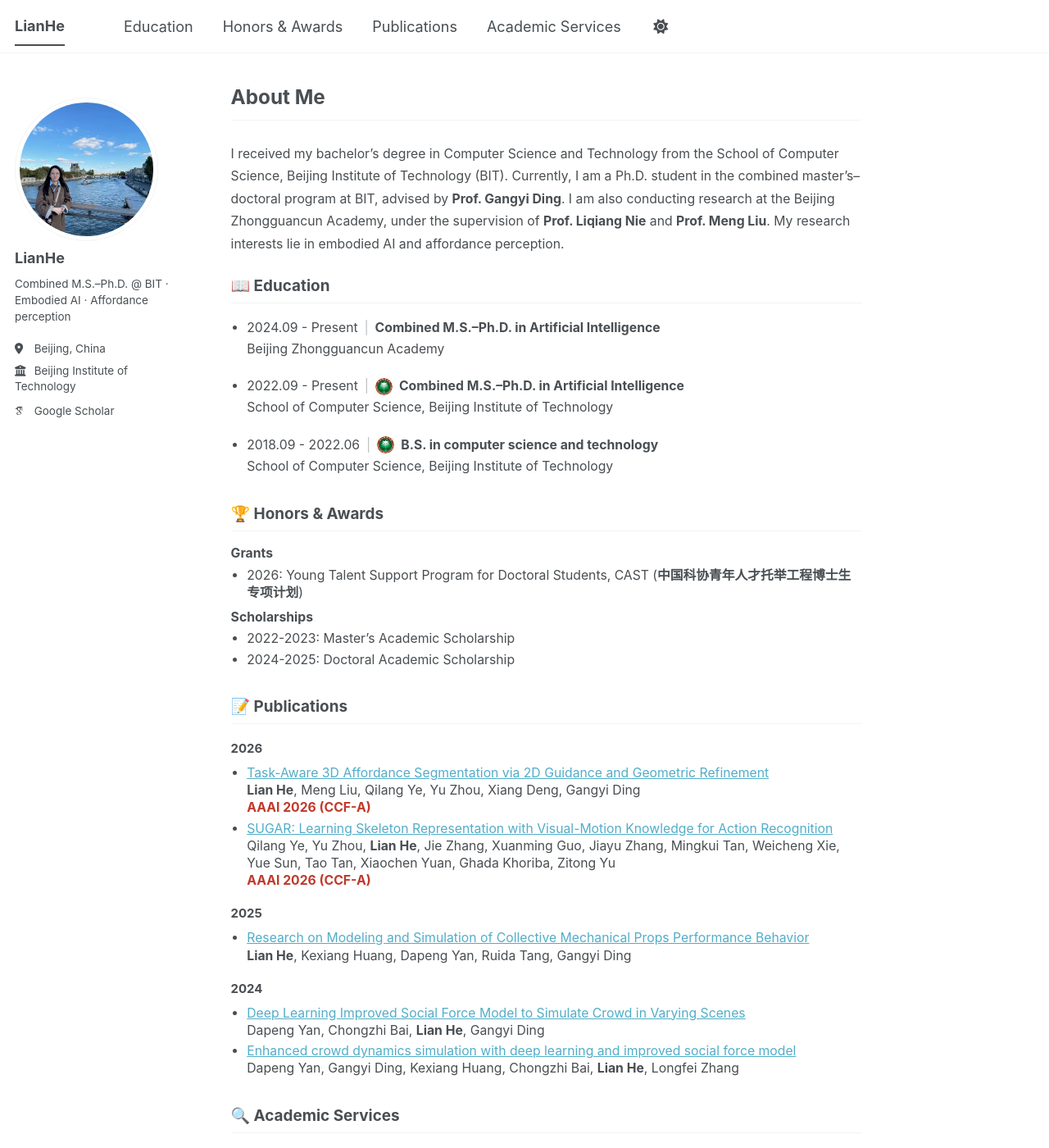
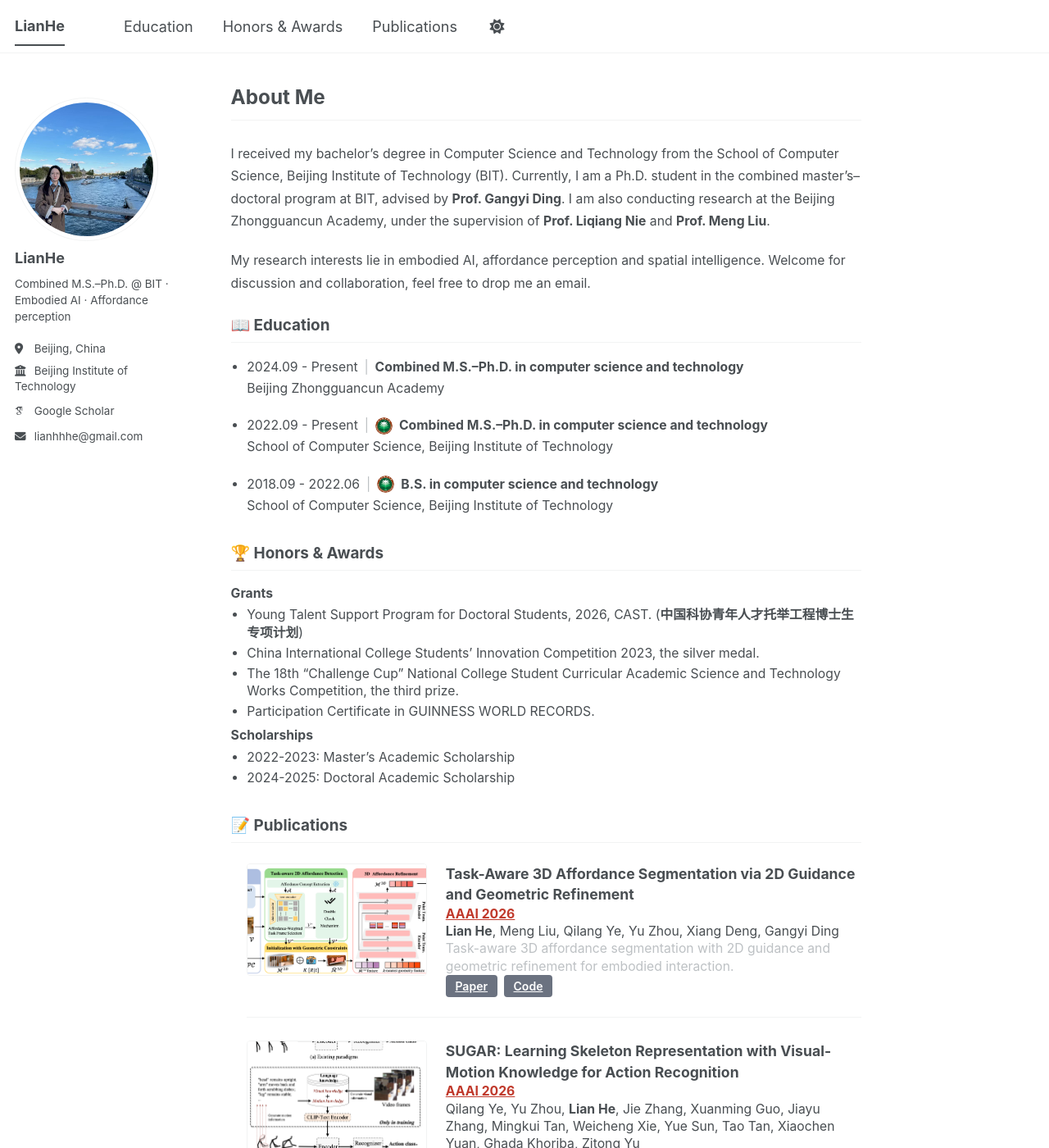
Before and after one commit to LianHe00/LianHe00.github.io, a Jekyll site: the page built from _pages/about.md, in a window 1280 px wide and 1400 px high. Shown: the whole window at 82% size. Built offline with Jekyll 4.4.1, drawn with Linux system fonts in a browser that asks for light colours; some web fonts are replaced; a script bundle is joined from its source files by our own code; library files that are not in the unit come from our copies; some of the changed text lies outside the part shown.

Commit message:
Update personal site content

```diff
--- a/_config.yml
+++ b/_config.yml
@@ -30,7 +30,7 @@ author:
   location         : "Beijing, China"
   employer         : "Beijing Institute of Technology"
   uri              : # URL
-  email            : # Add your email to show it in the sidebar
+  email            : "lianhhhe@gmail.com"
 
   # Academic websites
   academia         : # URL
--- a/_data/navigation.yml
+++ b/_data/navigation.yml
@@ -9,6 +9,3 @@ main:
 
   - title: "Publications"
     url: /#publications
-
-  - title: "Academic Services"
-    url: /#academic-services
--- a/_includes/author-profile.html
+++ b/_includes/author-profile.html
@@ -33,9 +33,6 @@
       {% if author.uri %}
         <li><a href="{{ author.uri }}"><i class="fas fa-fw fa-link icon-pad-right" aria-hidden="true"></i>{{ site.data.ui-text[site.locale].website_label | default: "Website" }}</a></li>
       {% endif %}
-      {% if author.email %}
-        <li><a href="mailto:{{ author.email }}"><i class="fas fa-fw fa-envelope icon-pad-right" aria-hidden="true"></i>{{ site.data.ui-text[site.locale].email_label | default: "Email" }}</a></li>
-      {% endif %}
 
       <!-- Font Awesome and Academicons icons / Academic websites -->
       {% if author.academia %}
@@ -46,6 +43,9 @@
       {% endif %}
       {% if author.googlescholar %}
         <li><a href="{{ author.googlescholar }}"><i class="ai ai-google-scholar ai-fw icon-pad-right"></i>Google Scholar</a></li>
+      {% endif %}
+      {% if author.email %}
+        <li><a href="mailto:{{ author.email }}"><i class="fas fa-fw fa-envelope icon-pad-right" aria-hidden="true"></i>{{ author.email }}</a></li>
       {% endif %}
       {% if author.inspire-hep %}
         <li><a href="{{ author.inspire-hep }}"><i class="ai ai-inspire ai-fw icon-pad-right"></i>INSPIRE-HEP</a></li>
--- a/_pages/about.md
+++ b/_pages/about.md
@@ -11,7 +11,9 @@ redirect_from:
 
 <div class="about-home" markdown="1">
 
-I received my bachelor's degree in Computer Science and Technology from the School of Computer Science, Beijing Institute of Technology (BIT). Currently, I am a Ph.D. student in the combined master's–doctoral program at BIT, advised by **Prof. Gangyi Ding**. I am also conducting research at the Beijing Zhongguancun Academy, under the supervision of **Prof. Liqiang Nie** and **Prof. Meng Liu**. My research interests lie in embodied AI and affordance perception.
+I received my bachelor's degree in Computer Science and Technology from the School of Computer Science, Beijing Institute of Technology (BIT). Currently, I am a Ph.D. student in the combined master's–doctoral program at BIT, advised by **Prof. Gangyi Ding**. I am also conducting research at the Beijing Zhongguancun Academy, under the supervision of **Prof. Liqiang Nie** and **Prof. Meng Liu**.
+
+My research interests lie in embodied AI, affordance perception and spatial intelligence. Welcome for discussion and collaboration, feel free to drop me an email.
 
 <h2 id="education">📖 Education</h2>
 
@@ -20,7 +22,7 @@ I received my bachelor's degree in Computer Science and Technology from the Scho
     <div class="education-item__header">
       <span class="education-item__dates">2024.09 - Present</span>
       <span class="education-item__sep">|</span>
-      <strong class="education-item__degree">Combined M.S.–Ph.D. in Artificial Intelligence</strong>
+      <strong class="education-item__degree">Combined M.S.–Ph.D. in computer science and technology</strong>
     </div>
     <span class="education-item__org">Beijing Zhongguancun Academy</span>
   </li>
@@ -29,7 +31,7 @@ I received my bachelor's degree in Computer Science and Technology from the Scho
       <span class="education-item__dates">2022.09 - Present</span>
       <span class="education-item__sep">|</span>
       <img class="education-item__logo" src="{{ base_path }}/images/logo.svg" alt="Beijing Institute of Technology" width="22" height="22" />
-      <strong class="education-item__degree">Combined M.S.–Ph.D. in Artificial Intelligence</strong>
+      <strong class="education-item__degree">Combined M.S.–Ph.D. in computer science and technology</strong>
     </div>
     <span class="education-item__org">School of Computer Science, Beijing Institute of Technology</span>
   </li>
@@ -48,7 +50,11 @@ I received my bachelor's degree in Computer Science and Technology from the Scho
 
 **Grants**
 
-* 2026: Young Talent Support Program for Doctoral Students, CAST (**中国科协青年人才托举工程博士生专项计划**)
+* Young Talent Support Program for Doctoral Students, 2026, CAST. (**中国科协青年人才托举工程博士生专项计划**)
+* China International College Students' Innovation Competition 2023, the silver medal.
+* The 18th  "Challenge Cup" National College Student Curricular Academic Science and Technology Works Competition, the third prize.
+* Participation Certificate in GUINNESS WORLD RECORDS.
+
 
 **Scholarships**
 
@@ -57,45 +63,80 @@ I received my bachelor's degree in Computer Science and Technology from the Scho
 
 <h2 id="publications">📝 Publications</h2>
 
-<div class="publication-year" markdown="0"><span class="publication-year__badge">2026</span></div>
-<ul class="publication-list" markdown="0">
-  <li class="publication-item">
-    <p class="publication-item__title"><a href="https://arxiv.org/pdf/2511.11702" target="_blank" rel="noopener noreferrer">Task-Aware 3D Affordance Segmentation via 2D Guidance and Geometric Refinement</a></p>
-    <p class="publication-item__authors"><strong>Lian He</strong>, Meng Liu, Qilang Ye, Yu Zhou, Xiang Deng, Gangyi Ding</p>
-    <p class="publication-item__venue">AAAI 2026 (CCF-A)</p>
+<ul class="pub-cards" markdown="0">
+  <li class="pub-card">
+    <div class="pub-card__media">
+      <img src="{{ base_path }}/images/publications/tas3d-affordance.jpg" alt="Task-Aware 3D Affordance Segmentation" loading="lazy" onerror="this.onerror=null;this.src='{{ base_path }}/images/publications/placeholder.svg';" />
+    </div>
+    <div class="pub-card__body">
+      <h3 class="pub-card__title">Task-Aware 3D Affordance Segmentation via 2D Guidance and Geometric Refinement</h3>
+      <p class="pub-card__venue"><a href="https://arxiv.org/pdf/2511.11702" target="_blank" rel="noopener noreferrer">AAAI 2026</a></p>
+      <p class="pub-card__authors"><strong>Lian He</strong>, Meng Liu, Qilang Ye, Yu Zhou, Xiang Deng, Gangyi Ding</p>
+      <p class="pub-card__desc">Task-aware 3D affordance segmentation with 2D guidance and geometric refinement for embodied interaction.</p>
+      <div class="pub-card__actions">
+        <a class="pub-card__btn" href="https://arxiv.org/pdf/2511.11702" target="_blank" rel="noopener noreferrer">Paper</a>
+        <a class="pub-card__btn" href="https://github.com/LianHe00/TASA-main" target="_blank" rel="noopener noreferrer">Code</a>
+      </div>
+    </div>
   </li>
-  <li class="publication-item">
-    <p class="publication-item__title"><a href="https://arxiv.org/pdf/2511.10091" target="_blank" rel="noopener noreferrer">SUGAR: Learning Skeleton Representation with Visual-Motion Knowledge for Action Recognition</a></p>
-    <p class="publication-item__authors">Qilang Ye, Yu Zhou, <strong>Lian He</strong>, Jie Zhang, Xuanming Guo, Jiayu Zhang, Mingkui Tan, Weicheng Xie, Yue Sun, Tao Tan, Xiaochen Yuan, Ghada Khoriba, Zitong Yu</p>
-    <p class="publication-item__venue">AAAI 2026 (CCF-A)</p>
+  <li class="pub-card">
+    <div class="pub-card__media">
+      <img src="{{ base_path }}/images/publications/sugar.jpg" alt="SUGAR: Learning Skeleton Representation" loading="lazy" onerror="this.onerror=null;this.src='{{ base_path }}/images/publications/placeholder.svg';" />
+    </div>
+    <div class="pub-card__body">
+      <h3 class="pub-card__title">SUGAR: Learning Skeleton Representation with Visual-Motion Knowledge for Action Recognition</h3>
+      <p class="pub-card__venue"><a href="https://arxiv.org/pdf/2511.10091" target="_blank" rel="noopener noreferrer">AAAI 2026</a></p>
+      <p class="pub-card__authors">Qilang Ye, Yu Zhou, <strong>Lian He</strong>, Jie Zhang, Xuanming Guo, Jiayu Zhang, Mingkui Tan, Weicheng Xie, Yue Sun, Tao Tan, Xiaochen Yuan, Ghada Khoriba, Zitong Yu</p>
+      <p class="pub-card__desc">Skeleton action recognition via visual-motion knowledge for stronger spatiotemporal representation learning.</p>
+      <div class="pub-card__actions">
+        <a class="pub-card__btn" href="https://arxiv.org/pdf/2511.10091" target="_blank" rel="noopener noreferrer">Paper</a>
+      </div>
+    </div>
+  </li>
+  <li class="pub-card">
+    <div class="pub-card__media">
+      <img src="{{ base_path }}/images/publications/collective-mechanical-props.jpg" alt="Collective Mechanical Props Performance Behavior" loading="lazy" onerror="this.onerror=null;this.src='{{ base_path }}/images/publications/placeholder.svg';" />
+    </div>
+    <div class="pub-card__body">
+      <h3 class="pub-card__title">Research on Modeling and Simulation of Collective Mechanical Props Performance Behavior</h3>
+      <p class="pub-card__venue"><a href="https://dc-china-simulation.researchcommons.org/cgi/viewcontent.cgi?article=4491&amp;context=journal" target="_blank" rel="noopener noreferrer">China Simulation 2025</a></p>
+      <p class="pub-card__authors"><strong>Lian He</strong>, Kexiang Huang, Dapeng Yan, Ruida Tang, Gangyi Ding</p>
+      <p class="pub-card__desc">Modeling and simulation framework for collective mechanical props performance behavior analysis.</p>
+      <div class="pub-card__actions">
+        <a class="pub-card__btn" href="https://dc-china-simulation.researchcommons.org/cgi/viewcontent.cgi?article=4491&amp;context=journal" target="_blank" rel="noopener noreferrer">Paper</a>
+      </div>
+    </div>
+  </li>
+  <li class="pub-card">
+    <div class="pub-card__media">
+      <img src="{{ base_path }}/images/publications/social-force-varying-scenes.jpg" alt="Deep Learning Improved Social Force Model" loading="lazy" onerror="this.onerror=null;this.src='{{ base_path }}/images/publications/placeholder.svg';" />
+    </div>
+    <div class="pub-card__body">
+      <h3 class="pub-card__title">Deep Learning Improved Social Force Model to Simulate Crowd in Varying Scenes</h3>
+      <p class="pub-card__venue"><a href="https://ieeexplore.ieee.org/abstract/document/10548157/" target="_blank" rel="noopener noreferrer">IEEE 2024</a></p>
+      <p class="pub-card__authors">Dapeng Yan, Chongzhi Bai, <strong>Lian He</strong>, Gangyi Ding</p>
+      <p class="pub-card__desc">Deep learning-enhanced social force model for more realistic crowd simulation across diverse scenes.</p>
+      <div class="pub-card__actions">
+        <a class="pub-card__btn" href="https://ieeexplore.ieee.org/abstract/document/10548157/" target="_blank" rel="noopener noreferrer">Paper</a>
+      </div>
+    </div>
+  </li>
+  <li class="pub-card">
+    <div class="pub-card__media">
+      <img src="{{ base_path }}/images/publications/crowd-dynamics-mdpi.jpg" alt="Enhanced crowd dynamics simulation" loading="lazy" onerror="this.onerror=null;this.src='{{ base_path }}/images/publications/placeholder.svg';" />
+    </div>
+    <div class="pub-card__body">
+      <h3 class="pub-card__title">Enhanced crowd dynamics simulation with deep learning and improved social force model</h3>
+      <p class="pub-card__venue"><a href="https://www.mdpi.com/2079-9292/13/5/934" target="_blank" rel="noopener noreferrer">Electronics 2024</a></p>
+      <p class="pub-card__authors">Dapeng Yan, Gangyi Ding, Kexiang Huang, Chongzhi Bai, <strong>Lian He</strong>, Longfei Zhang</p>
+      <p class="pub-card__desc">Improved crowd dynamics simulation by combining deep learning with an enhanced social force model.</p>
+      <div class="pub-card__actions">
+        <a class="pub-card__btn" href="https://www.mdpi.com/2079-9292/13/5/934" target="_blank" rel="noopener noreferrer">Paper</a>
+      </div>
+    </div>
   </li>
 </ul>
 
-<div class="publication-year" markdown="0"><span class="publication-year__badge">2025</span></div>
-<ul class="publication-list" markdown="0">
-  <li class="publication-item">
-    <p class="publication-item__title"><a href="https://dc-china-simulation.researchcommons.org/cgi/viewcontent.cgi?article=4491&amp;context=journal" target="_blank" rel="noopener noreferrer">Research on Modeling and Simulation of Collective Mechanical Props Performance Behavior</a></p>
-    <p class="publication-item__authors"><strong>Lian He</strong>, Kexiang Huang, Dapeng Yan, Ruida Tang, Gangyi Ding</p>
-  </li>
-</ul>
-
-<div class="publication-year" markdown="0"><span class="publication-year__badge">2024</span></div>
-<ul class="publication-list" markdown="0">
-  <li class="publication-item">
-    <p class="publication-item__title"><a href="https://ieeexplore.ieee.org/abstract/document/10548157/" target="_blank" rel="noopener noreferrer">Deep Learning Improved Social Force Model to Simulate Crowd in Varying Scenes</a></p>
-    <p class="publication-item__authors">Dapeng Yan, Chongzhi Bai, <strong>Lian He</strong>, Gangyi Ding</p>
-  </li>
-  <li class="publication-item">
-    <p class="publication-item__title"><a href="https://www.mdpi.com/2079-9292/13/5/934" target="_blank" rel="noopener noreferrer">Enhanced crowd dynamics simulation with deep learning and improved social force model</a></p>
-    <p class="publication-item__authors">Dapeng Yan, Gangyi Ding, Kexiang Huang, Chongzhi Bai, <strong>Lian He</strong>, Longfei Zhang</p>
-  </li>
-</ul>
-
-<h2 id="academic-services">🔍 Academic Services</h2>
-
-**Program Committee Member / Reviewer**
-
-* **Top-tier AI Conferences:** AAAI (2026)
-
+<!-- Publications 调用方式：在 _pages/about.md 的 pub-cards 列表中复制 pub-card 结构；替换图片路径、标题、venue 链接、作者、摘要与 Paper/Code 按钮链接；缩略图放在 images/publications/ 目录下 -->
 
 </div>
--- a/_sass/layout/_about-home.scss
+++ b/_sass/layout/_about-home.scss
@@ -44,93 +44,146 @@ html:has(.about-home) {
   }
 }
 
-/* Publications (homepage) */
+/* Publications (homepage) — card layout with teaser image */
 
-.publication-year {
-  margin: 1em 0 0.35em;
+.pub-cards {
+  list-style: none;
+  margin: 0.35em 0 0;
+  padding: 0;
+}
+
+.pub-card {
+  display: flex;
+  gap: 1.25rem;
+  align-items: flex-start;
+  padding: 1.35rem 0;
+  border-bottom: 1px solid var(--global-border-color);
 
   &:first-child {
-    margin-top: 0.35em;
+    padding-top: 0.5rem;
+  }
+
+  &:last-child {
+    border-bottom: 0;
+    padding-bottom: 0.25rem;
+  }
+
+  p,
+  h3 {
+    margin: 0;
   }
 }
 
-.publication-year__badge {
-  display: inline-block;
-  background: transparent;
-  color: var(--global-text-color);
-  font-size: 0.95em;
-  font-weight: 700;
-  line-height: 1.2;
-  padding: 0;
-}
+.pub-card__media {
+  flex: 0 0 31%;
+  max-width: 220px;
+  min-width: 120px;
 
-.publication-list {
-  list-style: disc;
-  margin: 0 0 0.5em 1.25em;
-  padding: 0;
-}
-
-.publication-item {
-  margin-bottom: 1em;
-
-  &:last-child {
-    margin-bottom: 0.25em;
-  }
-
-  p {
-    margin: 0;
-    line-height: 1.35;
+  img {
+    display: block;
+    width: 100%;
+    height: auto;
+    aspect-ratio: 16 / 10;
+    object-fit: cover;
+    border-radius: 4px;
+    border: 1px solid var(--global-border-color);
+    background: var(--global-bg-color);
   }
 }
 
-.publication-item__title {
-  margin: 0 0 0.1em;
+.pub-card__body {
+  flex: 1;
+  min-width: 0;
+}
+
+.pub-card__title {
+  font-size: 0.98rem;
+  font-weight: 700;
+  line-height: 1.45;
+  color: var(--global-text-color);
+  margin-bottom: 0.2em;
+}
+
+.pub-card__venue {
+  margin-bottom: 0.25em;
+  line-height: 1.35;
 
   a {
-    color: var(--global-link-color);
+    color: #c0392b;
+    font-weight: 700;
     text-decoration: underline;
-    font-weight: 400;
 
     &:hover {
+      color: #a93226;
       text-decoration: underline;
     }
   }
 }
 
-.publication-item__title-text {
-  color: var(--global-link-color);
-  text-decoration: underline;
-}
-
-.publication-item__authors {
-  margin: 0 0 0.05em;
+.pub-card__authors {
+  margin-bottom: 0.35em;
+  line-height: 1.45;
   color: var(--global-text-color);
 }
 
-.publication-item__venue {
-  margin: 0;
-  color: #c0392b;
-  font-weight: 700;
-  line-height: 1.35;
+.pub-card__desc {
+  margin-bottom: 0.65em;
+  line-height: 1.45;
+  color: var(--global-text-color-light);
 }
 
-/* Honors & Awards, Academic Services — match publication line spacing */
+.pub-card__actions {
+  display: flex;
+  flex-wrap: wrap;
+  gap: 0.45rem;
+}
+
+.pub-card__btn {
+  display: inline-block;
+  padding: 0.2rem 0.65rem;
+  border-radius: 4px;
+  background: #6b7280;
+  color: #fff;
+  font-size: 0.78rem;
+  font-weight: 600;
+  line-height: 1.4;
+  text-decoration: none;
+
+  &:hover {
+    background: #4b5563;
+    color: #fff;
+    text-decoration: none;
+  }
+}
+
+@include breakpoint(max-width $medium) {
+  .pub-card {
+    flex-direction: column;
+    gap: 0.85rem;
+  }
+
+  .pub-card__media {
+    flex-basis: auto;
+    max-width: 100%;
+    width: 100%;
+  }
+}
+
+/* 调用方式：在 _pages/about.md 中使用 .pub-cards / .pub-card 结构；样式由 assets/css/main.scss 自动引入本文件 */
+
+/* Honors & Awards — match publication line spacing */
 
 .about-home {
   #honors ~ p,
-  #honors ~ ul,
-  #academic-services ~ p,
-  #academic-services ~ ul {
+  #honors ~ ul {
     line-height: 1.35;
   }
 
-  #honors ~ p,
-  #academic-services ~ p {
+  #honors ~ p {
     margin: 0 0 0.35em;
   }
 
-  #honors ~ ul,
-  #academic-services ~ ul {
+  #honors ~ ul {
     margin: 0 0 0.5em 1.25em;
     padding: 0;
 
```
Also changed, not shown: images/publications/collective-mechanical-props.jpg.png (added), images/publications/crowd-dynamics-mdpi.jpg (added), images/publications/placeholder.svg (added), images/publications/social-force-varying-scenes.jpg (added), images/publications/sugar.jpg (added), images/publications/tas3d-affordance.jpg (added).
